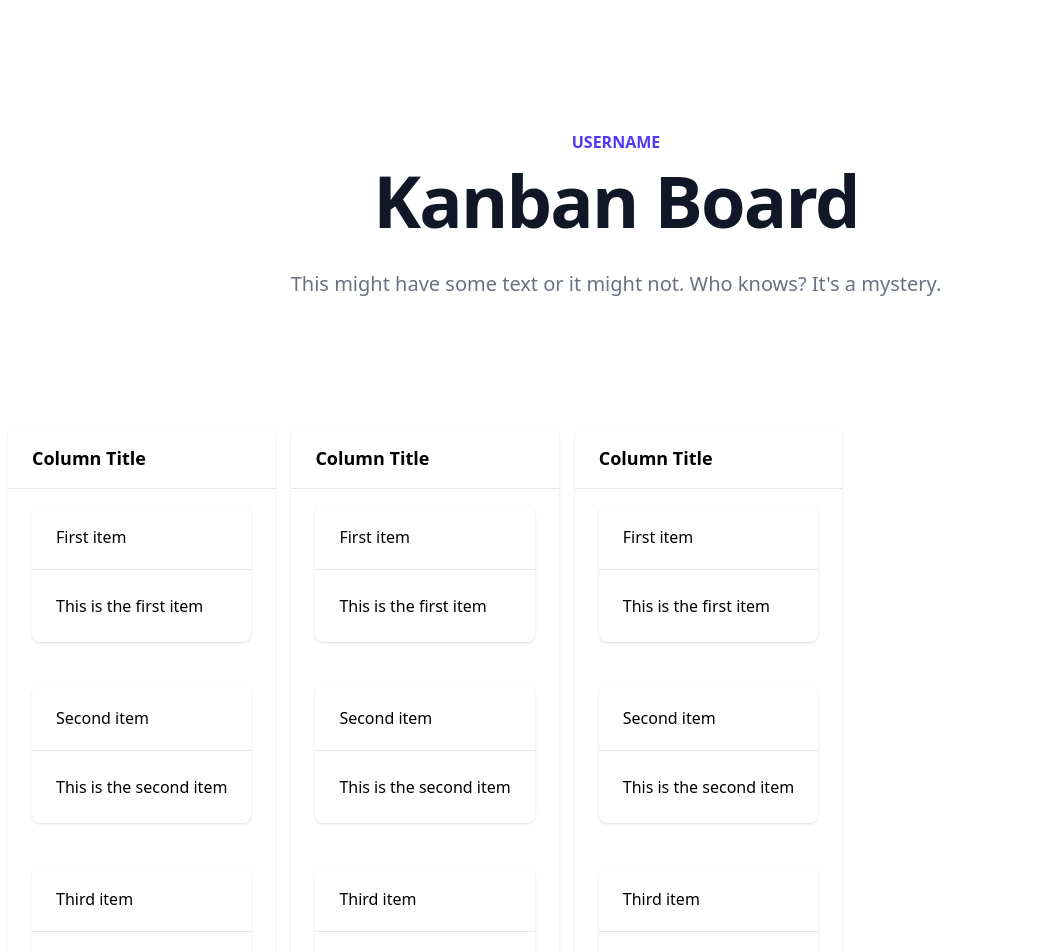
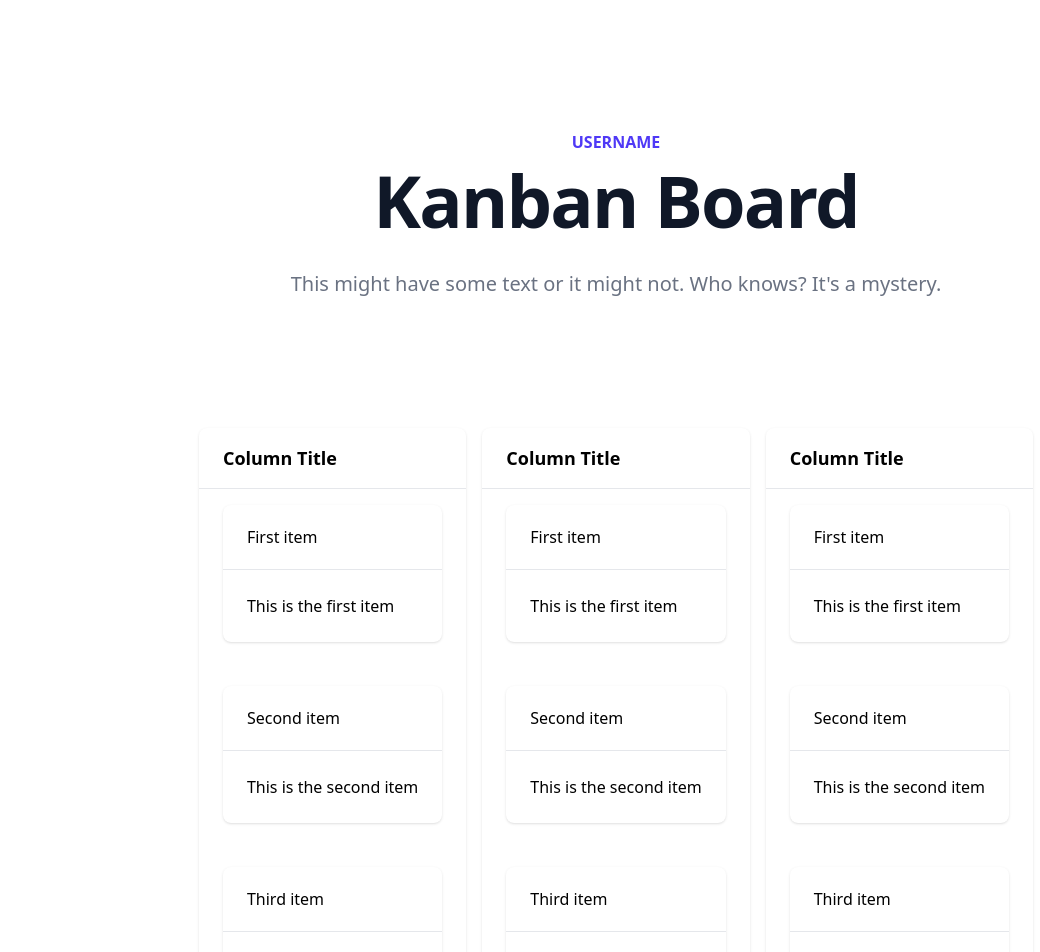
Before and after one commit to dtuukkanen/KanbanApp, a React (Vite) app in the folder client/: page / in a window 1280 px wide. Shown: the top 952 px of the page, without its empty margins (24-1064 px from the left). Built offline with nearby package versions, Linux system fonts and the light colour scheme.

Commit message:
Columns are now centered

```diff
--- a/client/src/components/Board.tsx
+++ b/client/src/components/Board.tsx
@@ -8,7 +8,7 @@
 
 export default function Board() {
     return (
-        <div className="mx-auto max-w-7xl sm:px-6 lg:px-8 flex space-x-4">
+        <div className="mx-auto max-w-7xl sm:px-6 lg:px-8 flex justify-center space-x-4">
             {columns.map(() => (
                 <Column />
             ))}
```
